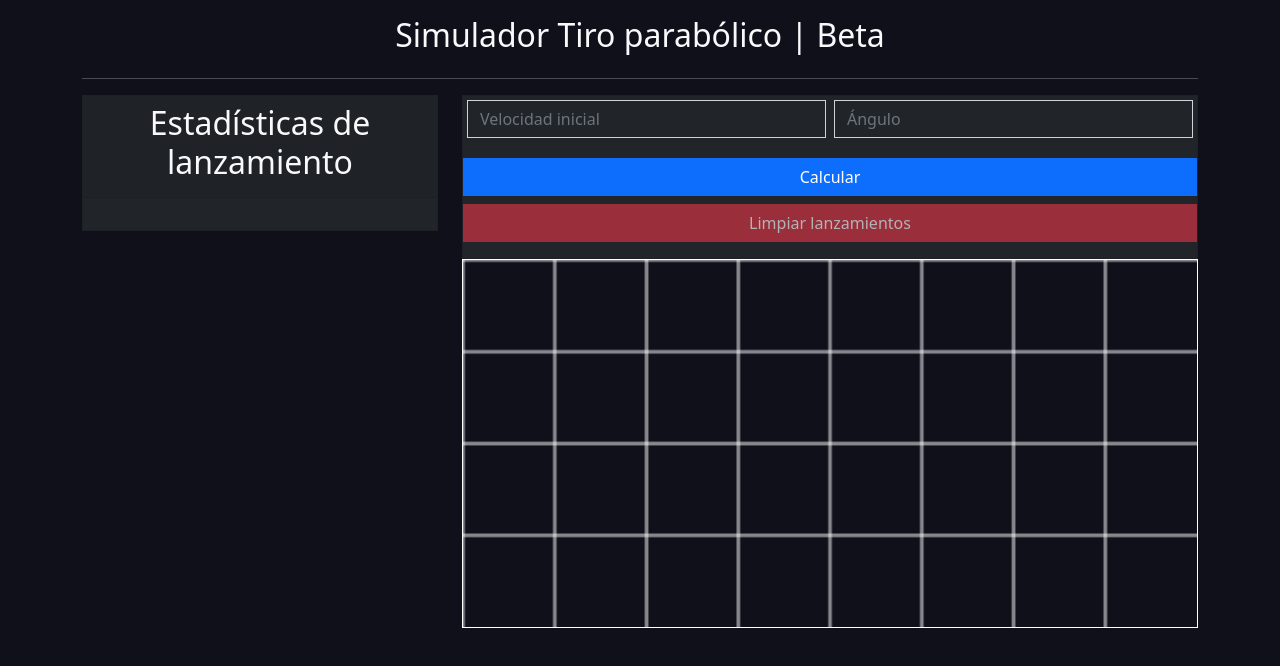
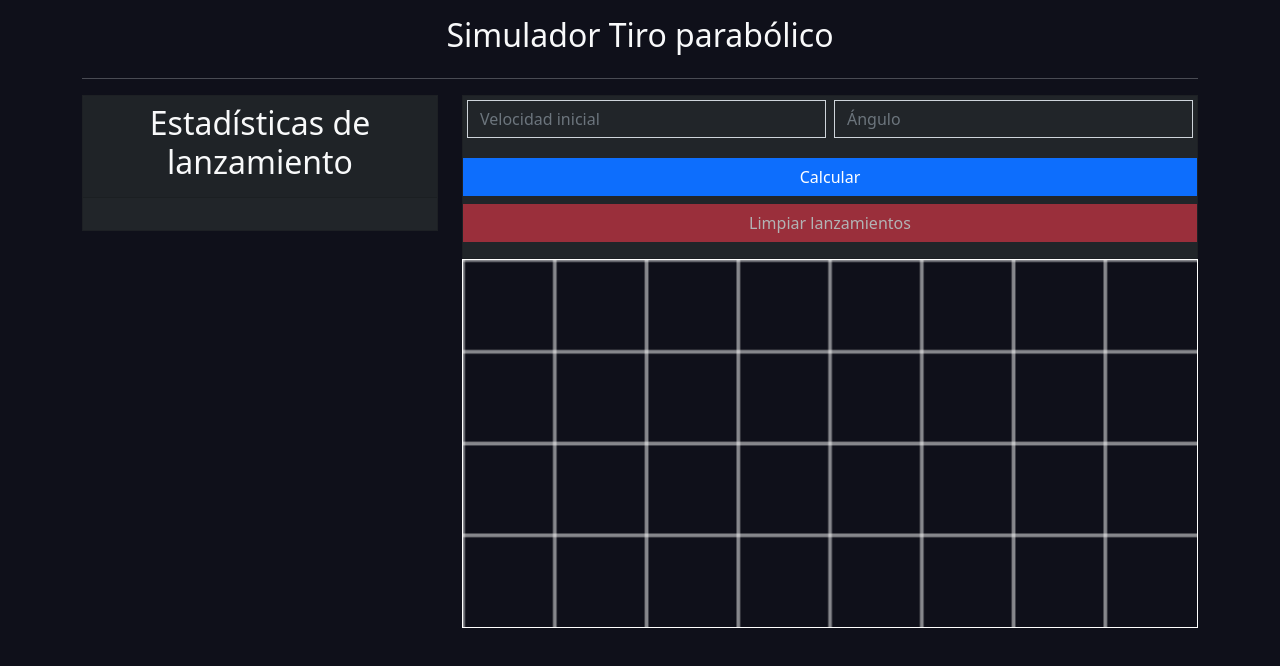
Before and after one commit to denisvasquez/js-mru, a plain HTML site: page index.html in a window 1280 px wide. Drawn offline with nearby package versions, Linux system fonts and the light colour scheme.

Commit message:
Update index.html

```diff
--- a/index.html
+++ b/index.html
@@ -93,7 +93,7 @@
           </button>
           <div class="brand">
             <h2>
-              Simulador Tiro parabólico | Beta
+              Simulador Tiro parabólico
             </h2>
           </div>
        </header>
```
